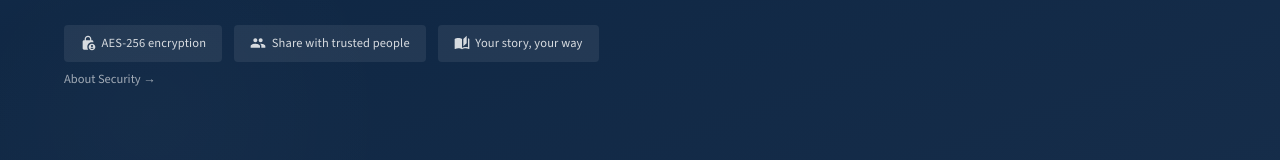
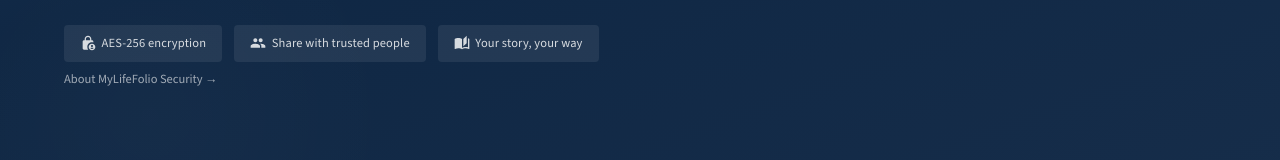
Before and after one commit to CarlZacharia/MyLifeFolio, a React (Vite) app: page / in a window 1280 px wide. Shown: the part 755-915 px from the top of the page. Built offline with nearby package versions, Linux system fonts and the light colour scheme; no server answers; a web font is replaced by a local one.

Commit message:
Changes to Security Text

```diff
--- a/components/LandingPage.tsx
+++ b/components/LandingPage.tsx
@@ -404,7 +404,7 @@ const LandingPage = ({ onNavigate, onLogin, onRegister, onAdmin, onProfile }: {
                     ))}
                   </Box>
                   <Link component="button" onClick={() => setSecurityOpen(true)} underline="hover" sx={{ color: alpha('#fff', 0.6), fontSize: '0.78rem', fontFamily: '"Source Sans 3", sans-serif', background: 'none', border: 'none', cursor: 'pointer', textAlign: 'left', width: 'fit-content' }}>
-                    About Security →
+                    About MyLifeFolio Security →
                   </Link>
                 </Box>
               </Grid>
--- a/components/SecurityInfoModal.tsx
+++ b/components/SecurityInfoModal.tsx
@@ -100,7 +100,7 @@ const SecurityInfoModal: React.FC<SecurityInfoModalProps> = ({ open, onClose })
         MyLifeFolio stores some of the most personal information you own &mdash; your
         family details, financial accounts, medical data, legal documents, and end-of-life
         wishes. We take that responsibility seriously. Below is a transparent account
-        of the security measures we have implemented at every layer of the platform.
+        of the security measures we have implemented at every layer of the platform.  There are very few items that are required in MyLifeFolio. If entering information makes you uneasy or concerned, chances are you will not have to enter anything in that field or fields.
       </Typography>
 
       <Chip
```
